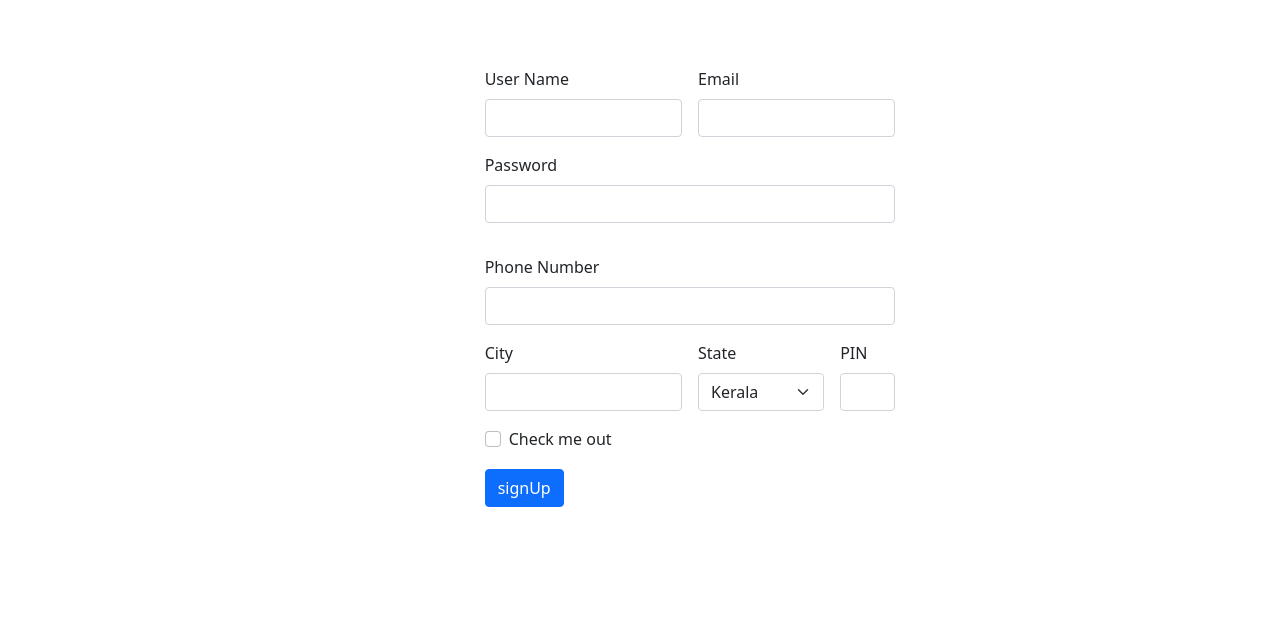
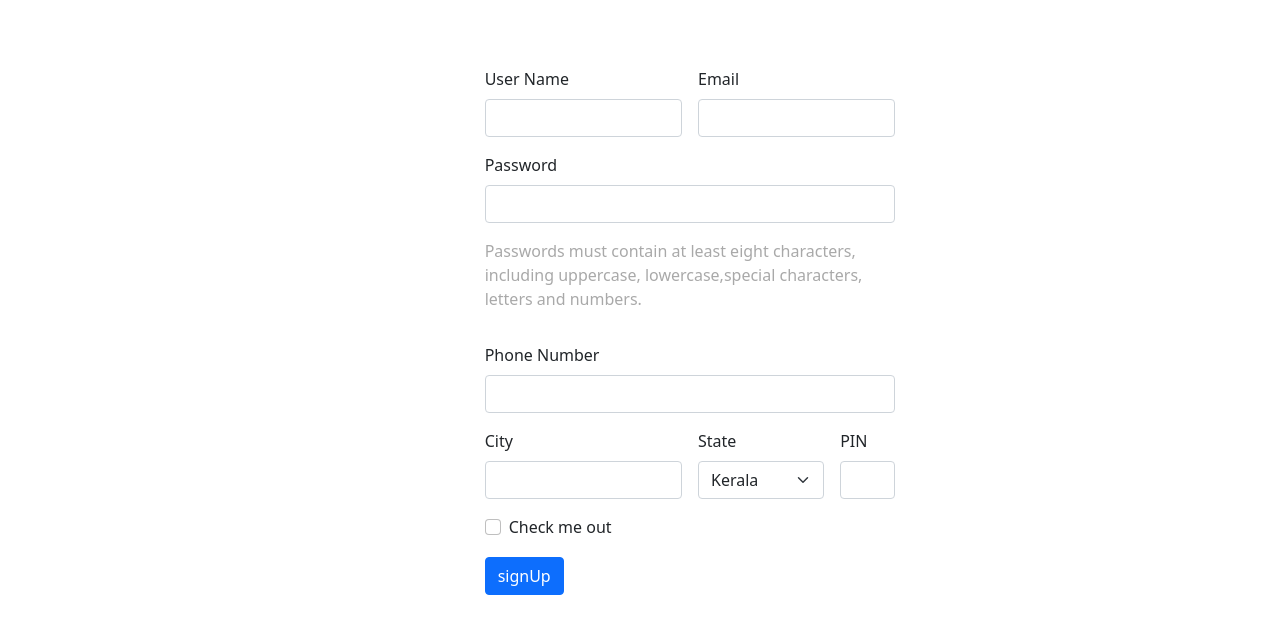
Before and after one commit to Jushnah/jushnah_keralatourism_website, a plain HTML site: page signup.html in a window 1280 px wide. Shown: the part 99-732 px from the top of the page. Drawn offline with nearby package versions, Linux system fonts and the light colour scheme.

Commit message:
Update signup.html

```diff
--- a/signup.html
+++ b/signup.html
@@ -45,6 +45,7 @@
           <label for="inputAddress" class="form-label">Password</label>
           <input type="password" class="form-control"  id="password" oninput="passwordChanged()">
           <p id="strength"></p>
+          <p style="color: darkgray;">Passwords must contain at least eight characters, including uppercase, lowercase,special characters, letters and numbers.</p>
         </div>
         <div class="col-12">
           <label for="inputAddress2" class="form-label">Phone Number</label>
```
